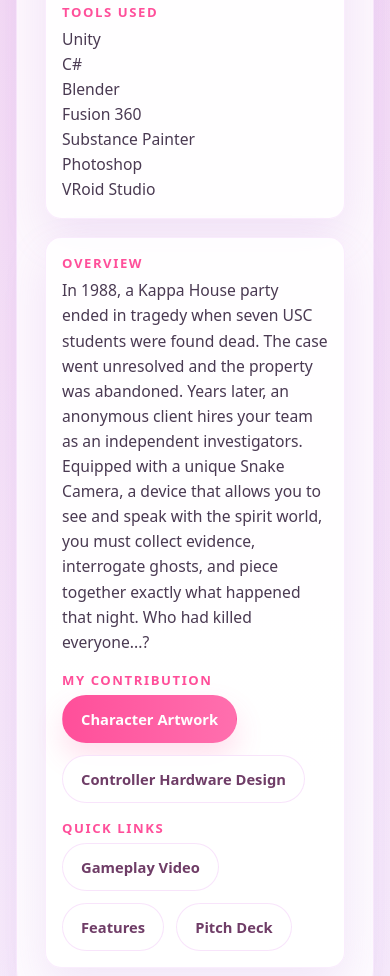
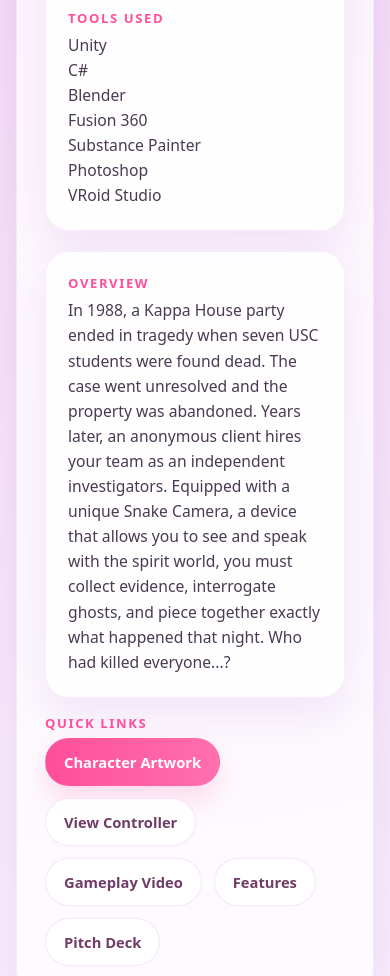
Before and after one commit to EnqiWang/enqiwang.github.io, a plain HTML site: page kapture.html in a window 390 px wide. Shown: the part 689-1665 px from the top of the page. Drawn offline with Linux system fonts and the light colour scheme.

Commit message:
Improved Layouts

```diff
--- a/css/project.css
+++ b/css/project.css
@@ -655,7 +655,7 @@ main {
   display: grid;
   grid-template-columns: repeat(2, minmax(0, 1fr));
   gap: 20px;
-  align-items: start;
+  align-items: stretch;
   margin-top: 28px;
 }
 
@@ -677,6 +677,7 @@ main {
 
 
 .info-card,
+.box,
 .gallery-item {
   background: rgba(255, 255, 255, 0.84);
   border: 1px solid rgba(214, 107, 232, 0.12);
@@ -684,7 +685,6 @@ main {
   border-radius: 18px;
   padding: 16px;
 }
-
 
 .info-stack {
   display: grid;
--- a/kapture.html
+++ b/kapture.html
@@ -15,12 +15,6 @@
       color: var(--pink-strong);
       font-weight: 900;
       margin-bottom: 6px;
-    }
-
-    .section-row {
-      display: grid;
-      grid-template-columns: 220px 1fr;
-      gap: 18px;
     }
 
     .value {
@@ -73,7 +67,6 @@
       transform: translateY(-2px);
     }
 
-
     .box {
       background: rgba(255, 255, 255, 0.86);
       border: 1px solid rgba(214, 107, 232, 0.12);
@@ -95,46 +88,14 @@
       font-size: 0.98rem;
     }
 
-    /* Tablet */
     @media (max-width: 980px) {
+
       .hero-banner img {
         min-height: 320px;
       }
 
-      .box {
-        padding: 18px;
-        border-radius: 20px;
-      }
 
-      .box h3 {
-        font-size: 1rem;
-      }
-
-      .box p {
-        font-size: 0.95rem;
-        line-height: 1.7;
-      }
     }
-
-    /* Phone */
-    @media (max-width: 600px) {
-      .box {
-        padding: 16px;
-        border-radius: 16px;
-      }
-
-      .box h3 {
-        font-size: 0.95rem;
-        margin-bottom: 8px;
-      }
-
-      .box p {
-        font-size: 0.9rem;
-        line-height: 1.6;
-      }
-    }
-
-
   </style>
 </head>
 
@@ -202,19 +163,17 @@
             Who had killed everyone...?
           </div>
 
-          <span class="label" style="margin-top: 16px;">My Contribution</span>
-          <div class="button-row">
-            <a class="primary-btn" href="#character-art">Character Artwork</a>
-            <a class="secondary-btn" href="controller.html">Controller Hardware Design</a>
-          </div>
+        </div>
+      </div>
+      <span class="label" style="margin-top:16px;">Quick Links</span>
 
-          <span class="label" style="margin-top: 16px;">Quick Links</span>
-          <div class="button-row">
-            <a class="secondary-btn" href="#gameplay-video">Gameplay Video</a>
-            <a class="secondary-btn" href="#resources">Features</a>
-            <a class="secondary-btn" href="#pitch-deck">Pitch Deck</a>
-          </div>
-        </div>
+      <div class="button-row">
+        <a class="primary-btn" href="#character-art">Character Artwork</a>
+        <a class="secondary-btn" href="controller.html">View Controller</a>
+        <a class="secondary-btn" href="#gameplay-video">Gameplay Video</a>
+        <a class="secondary-btn" href="#resources">Features</a>
+        <a class="secondary-btn" href="#pitch-deck">Pitch Deck</a>
+      </div>
       </div>
     </section>
 
```
Also changed, not shown: Guitar.html (+1 -1 lines), territoria.html (+0 -2 lines).
